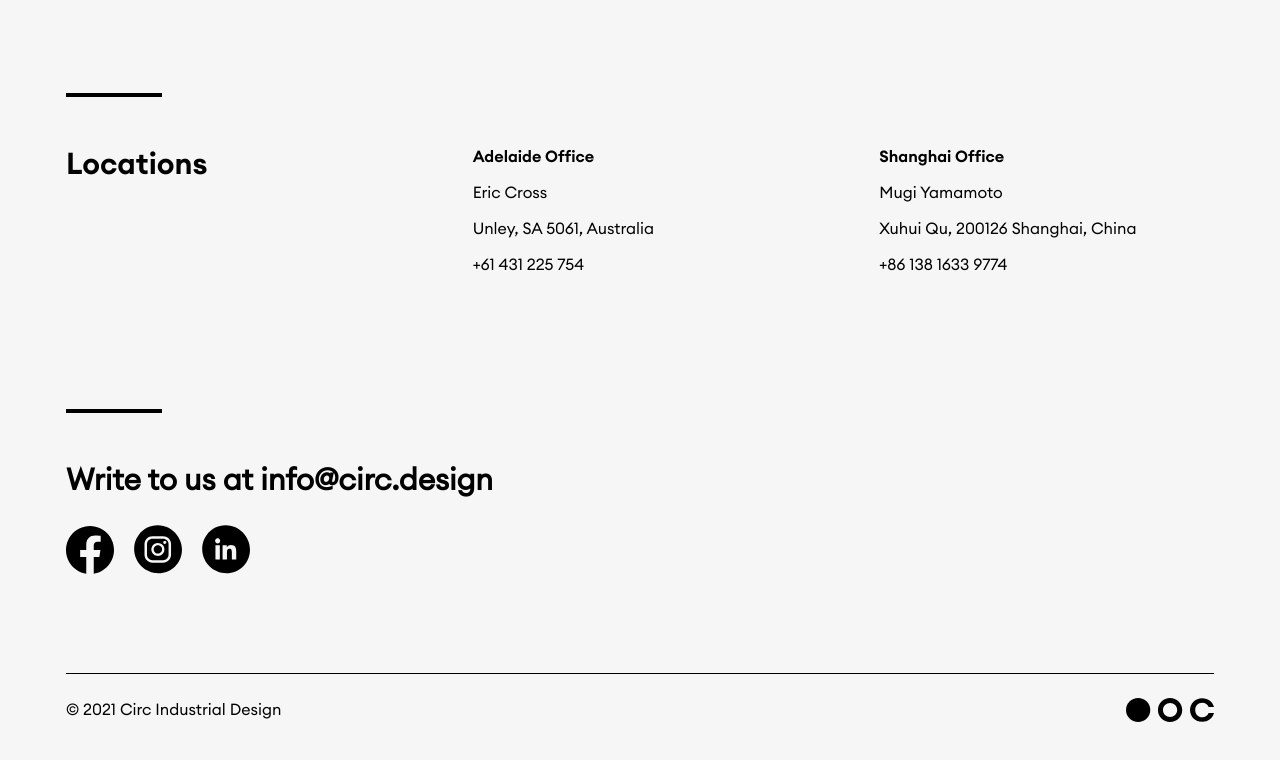
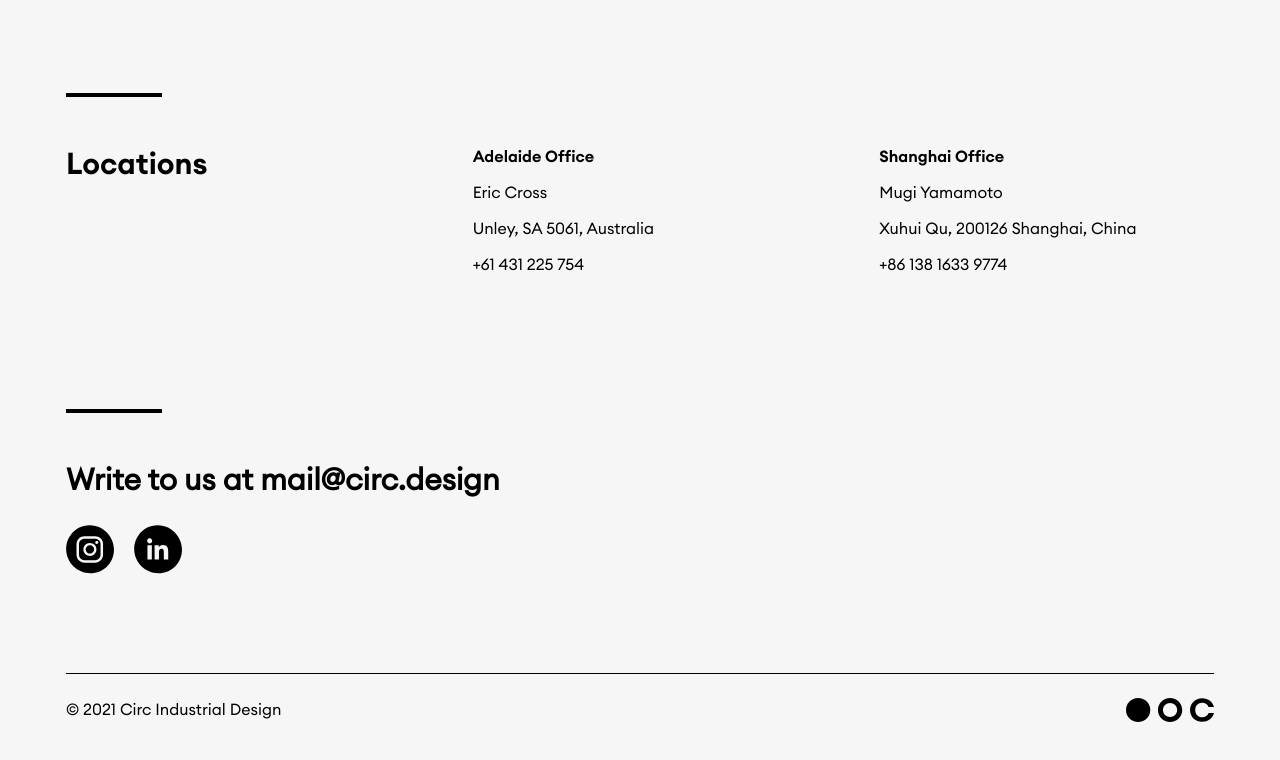
Before and after one commit to ericxcross/circdesign, a plain HTML site: page index.html in a window 1280 px wide. Shown: the part 991-1751 px from the top of the page. Drawn offline with Linux system fonts and the light colour scheme.

Commit message:
updated links

```diff
--- a/index.html
+++ b/index.html
@@ -76,11 +76,10 @@
     <div id="contact" class="section">
       <div class="line">
       </div>
-      <h1 class="inner">Write to us at <a href="#" class="">info@circ.design</a></h1>
+      <h1 class="inner">Write to us at <a href="mailto:mail@circ.design" class="">mail@circ.design</a></h1>
       <div>
-          <a href="#" class="iconlink"><img src="style/facebook-icon.svg" alt="facebook icon"></a>
-          <a href="#" class="iconlink"><img src="style/instagram-icon.svg" alt="instagram icon"></a>
-          <a href="#" class="iconlink"><img src="style/linkedin-icon.svg" alt="linkedin icon"></a>
+          <a href="https://www.instagram.com/circ.design/" class="iconlink" target="_blank"><img src="style/instagram-icon.svg" alt="instagram icon"></a>
+          <a href="https://www.linkedin.com/company/73776826" class="iconlink" target="_blank"><img src="style/linkedin-icon.svg" alt="linkedin icon"></a>
       </div>
     </div>
 
```
